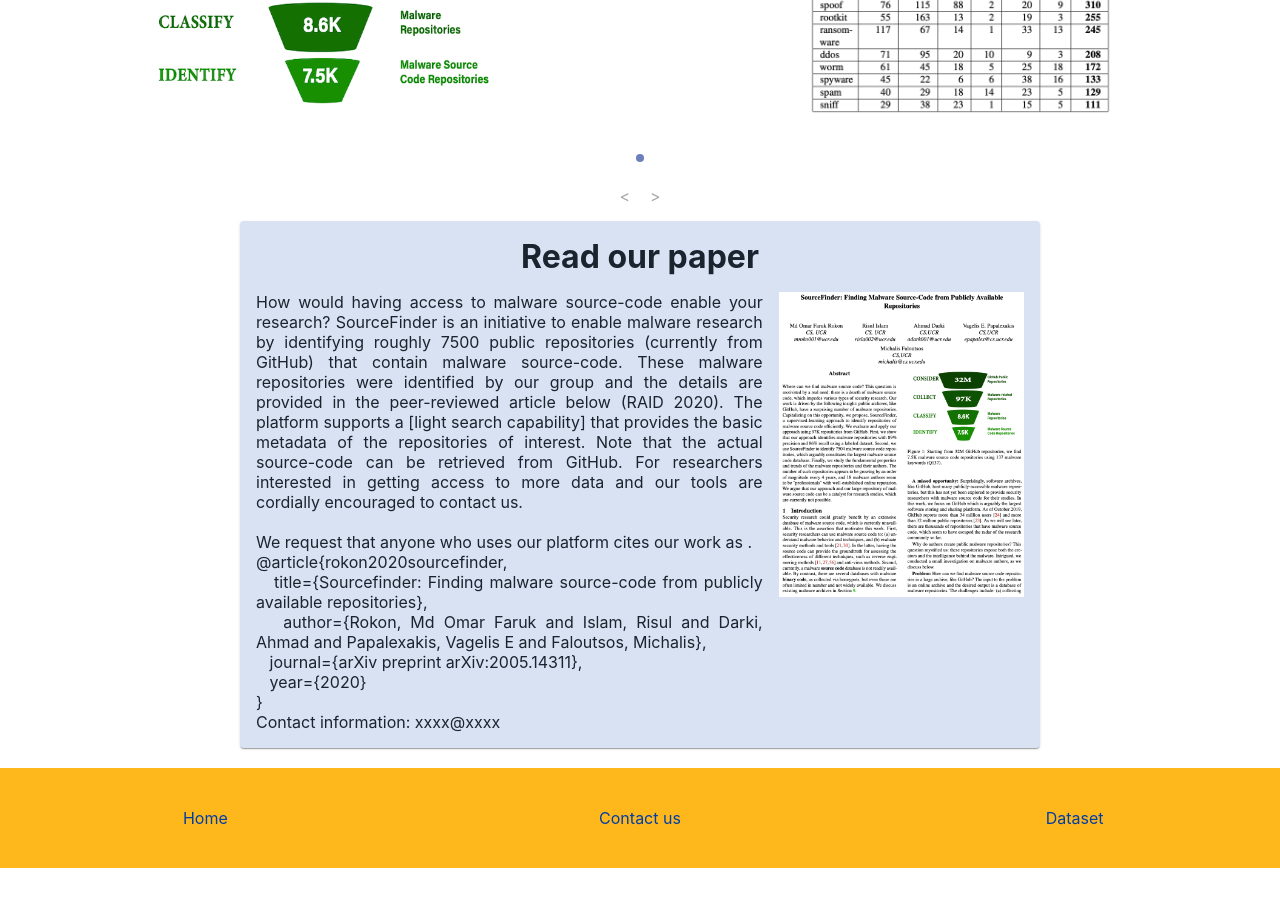
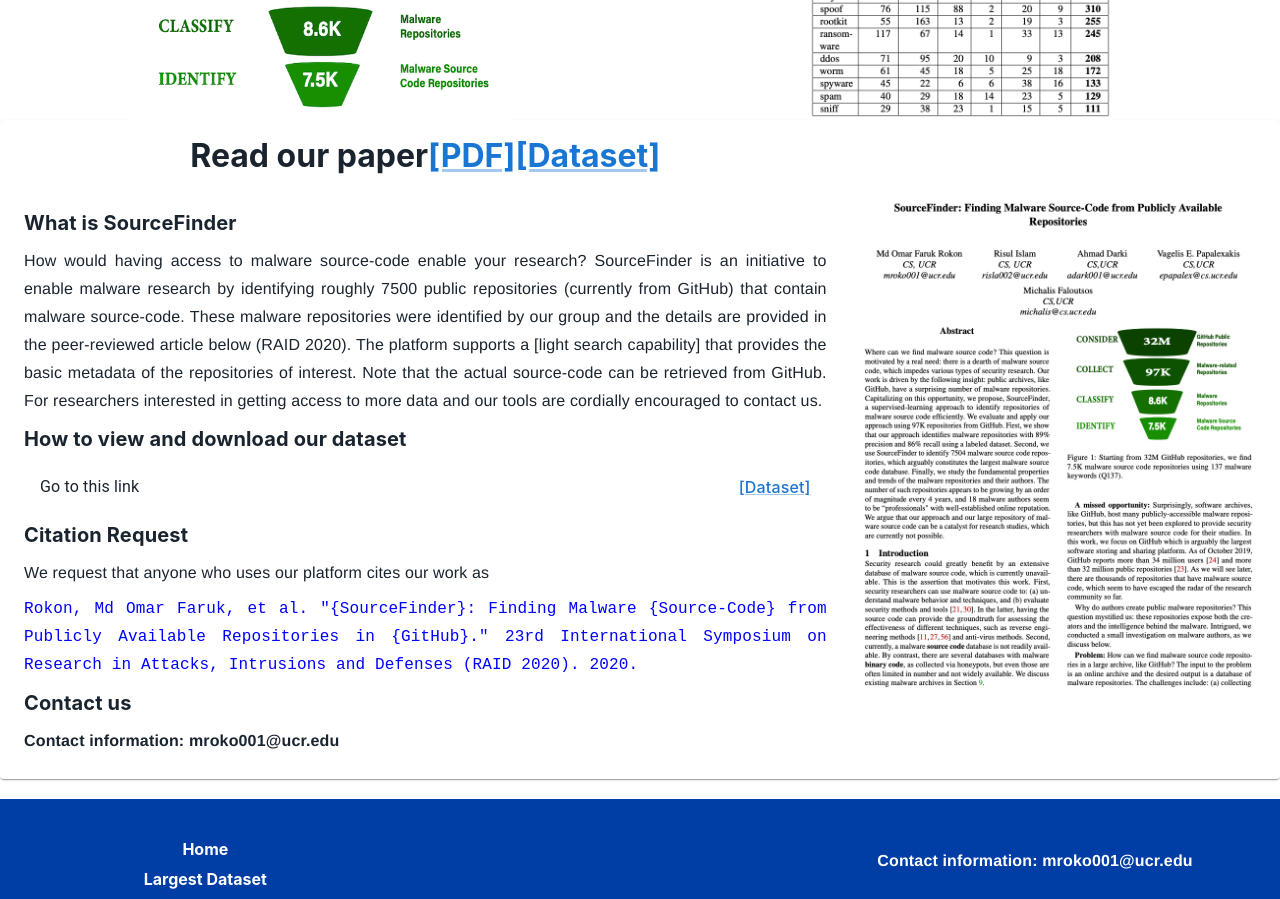
Before and after one commit to mmasu012/source_finder, a React (Create React App) app in the folder frontend/: page / in a window 1280 px wide. Shown: the part 300-1199 px from the top of the page. Before the commit the page ends 1168 px from the top, so only its background shows below. Built offline with nearby package versions, Linux system fonts and the light colour scheme.

Commit message:
home page updated

```diff
--- a/frontend/package.json
+++ b/frontend/package.json
@@ -3,6 +3,7 @@
   "version": "0.1.0",
   "private": true,
   "dependencies": {
+    "@material-ui/core": "^4.12.4",
     "@mui/lab": "^5.0.0-alpha.76",
     "@mui/x-data-grid-generator": "^5.6.1",
     "@mui/x-data-grid-pro": "^5.6.1",
@@ -20,6 +21,7 @@
     "react-bootstrap": "^2.2.1",
     "react-carousel": "^4.3.0",
     "react-dom": "^17.0.2",
+    "react-icons": "^4.3.1",
     "react-material-ui-carousel": "^3.2.0",
     "react-papaparse": "^4.0.2",
     "react-router-dom": "^6.2.2",
--- a/frontend/src/components/Dataset.js
+++ b/frontend/src/components/Dataset.js
@@ -21,7 +21,8 @@
 import { AdapterDateFns } from '@mui/x-date-pickers/AdapterDateFns';
 import { LocalizationProvider } from '@mui/x-date-pickers/LocalizationProvider';
 import { DatePicker } from '@mui/x-date-pickers/DatePicker';
-
+import ListItem from '@mui/material/ListItem';
+import ListItemText from '@mui/material/ListItemText';
 
 import {
     DataGrid,
@@ -315,6 +316,11 @@
         return `${params.row.lastupdated_date ? params.row.lastupdated_date.split('T')[0] : ''}`
     }
 
+    // Citation
+    const citationRequest = 'We request that anyone who uses our platform cites our work as';
+    const citationText = 'Rokon, Md Omar Faruk, et al. \"{SourceFinder}: Finding Malware {Source-Code} from Publicly Available Repositories in {GitHub}.\" 23rd International Symposium on Research in Attacks, Intrusions and Defenses (RAID 2020). 2020.';
+
+
     React.useEffect(() => {
         // &crdateparams=1&crdatesearch=01062017
         var url;
@@ -333,31 +339,31 @@
 
                 let fromCrDateVal = fromCreation.getDate();
                 let fromCrMonthVal = fromCreation.getMonth() + 1;
-                console.log(('0'+ fromCrDateVal).slice(-2), ('0'+ fromCrMonthVal).slice(-2), fromCreation.getFullYear() );
+                console.log(('0' + fromCrDateVal).slice(-2), ('0' + fromCrMonthVal).slice(-2), fromCreation.getFullYear());
 
                 let toCrDateVal = toCreation.getDate();
                 let toCrMonthVal = toCreation.getMonth() + 1;
-                console.log(('0'+ toCrDateVal).slice(-2), ('0'+ toCrMonthVal).slice(-2), toCreation.getFullYear() );
+                console.log(('0' + toCrDateVal).slice(-2), ('0' + toCrMonthVal).slice(-2), toCreation.getFullYear());
 
                 let fromLuDateVal = fromUpdate.getDate();
                 let fromLuMonthVal = fromUpdate.getMonth() + 1;
-                console.log(('0'+ fromLuDateVal).slice(-2), ('0'+ fromLuMonthVal).slice(-2), fromUpdate.getFullYear() );
+                console.log(('0' + fromLuDateVal).slice(-2), ('0' + fromLuMonthVal).slice(-2), fromUpdate.getFullYear());
 
                 let toLuDateVal = toUpdate.getDate();
                 let toLuMonthVal = toUpdate.getMonth() + 1;
-                console.log(('0'+ toLuDateVal).slice(-2), ('0'+ toLuMonthVal).slice(-2), toUpdate.getFullYear() );
+                console.log(('0' + toLuDateVal).slice(-2), ('0' + toLuMonthVal).slice(-2), toUpdate.getFullYear());
 
                 url = 'https://btrev003.pythonanywhere.com/sourcefinder/api/repo/?fields=' + searchFields + '&search=' + searchInput +
                     '&crdateparams=3' +
                     '&crlowerdate=' +
-                                                    ('0'+ fromCrMonthVal).slice(-2) + ('0'+ fromCrDateVal).slice(-2) + fromCreation.getFullYear() +
+                    ('0' + fromCrMonthVal).slice(-2) + ('0' + fromCrDateVal).slice(-2) + fromCreation.getFullYear() +
                     '&crupperdate=' +
-                                                    ('0'+ toCrMonthVal).slice(-2) + ('0'+ toCrDateVal).slice(-2) + toCreation.getFullYear() +
+                    ('0' + toCrMonthVal).slice(-2) + ('0' + toCrDateVal).slice(-2) + toCreation.getFullYear() +
                     '&ludateparams=3' +
                     '&lulowerdate=' +
-                                                    ('0'+ fromLuMonthVal).slice(-2) + ('0'+ fromLuDateVal).slice(-2) + fromUpdate.getFullYear() +
+                    ('0' + fromLuMonthVal).slice(-2) + ('0' + fromLuDateVal).slice(-2) + fromUpdate.getFullYear() +
                     '&luupperdate=' +
-                                                    ('0'+ toLuMonthVal).slice(-2) + ('0'+ toLuDateVal).slice(-2) + toUpdate.getFullYear();
+                    ('0' + toLuMonthVal).slice(-2) + ('0' + toLuDateVal).slice(-2) + toUpdate.getFullYear();
 
 
                 //  +
@@ -495,14 +501,50 @@
 
     }
 
-
     return (
         <div style={{ marginTop: 10 }}>
             <Stack spacing={2}
                 direction="column"
                 justifyContent="center"
                 alignItems="center">
-                {showTable && <Stack spacing={2} direction="row">
+                {showTable &&
+
+                    <Stack spacing={2}
+                    direction="column"
+                    >
+
+                        <Typography  variant="h6">
+                            <Box sx={{ fontWeight: 'bold', m: 1 }}>
+                                Instructions to view and download dataset
+                            </Box>
+                            <Typography  variant="subtitle1"  align='justify'>
+                                <Box sx={{ fontWeight: 'medium', m: 1, fontFamily: 'Helvetica' }}>
+                                    <ListItemText primary="Type search string and click SEARCH button" />
+                                    <ListItemText primary="Select SEARCH OPTIONS to define search parameters" />
+                                    <ListItemText primary="Filter results using the FILTERS button above the table header" />
+                                    <ListItemText primary="Download results using the EXPORT button" />
+                                </Box>
+                            </Typography>
+                        </Typography>
+                        <Typography  variant="h6">
+                            <Box sx={{ fontWeight: 'bold', m: 1 }}>
+                                Citation Request
+                            </Box>
+                            <Typography  variant="subtitle1"  align='justify'>
+                        <Box sx={{ fontWeight: 'medium', m: 1, fontFamily: 'Helvetica' }}>
+                            {citationRequest}
+                        </Box>
+                        <Box sx={{ color: 'blue', fontWeight: 'medium', m: 1, fontFamily: 'Monospace', width: 1000 }}>
+                            {citationText}
+                        </Box>
+                        </Typography>
+                        </Typography>
+
+
+
+
+                    <Stack spacing={2} direction="row">
+
                         <Box
                             sx={{
                                 width: 500,
@@ -535,7 +577,7 @@
                             aria-labelledby="responsive-dialog-title"
                         >
                             <DialogTitle id="responsive-dialog-title">
-                            {"Update Search Options"}
+                                {"Select Search Options"}
                             </DialogTitle>
                             <DialogContent>
                                 <Paper
@@ -646,6 +688,7 @@
 
 
                     </Stack>
+                    </Stack>
                 }
                 {(initData || loadData) && <Box sx={{ display: 'flex' }}>
                     <CircularProgress />
@@ -670,7 +713,10 @@
                             components={{ Toolbar: CustomToolbar }}
                             disableSelectionOnClick
                         />
+
                     </Box>
+
+
                 }
             </Stack>
 
--- a/frontend/src/components/Footer.js
+++ b/frontend/src/components/Footer.js
@@ -2,53 +2,33 @@
 import Grid from '@mui/material/Grid';
 import { Nav } from 'react-bootstrap';
 import { Link } from 'react-router-dom';
-import EmailRoundedIcon from '@mui/icons-material/EmailRounded';
-
+import Box from '@mui/material/Box';
+import Typography from '@mui/material/Typography';
 
 export default function Footer() {
 
 
     return (
-        <div className='site-footer' style={{ backgroundColor: '#ffb81c', marginTop: '20px', paddingTop: '40px' }}>
+        <div className='site-footer' style={{ backgroundColor: '#003da5', marginTop: '20px', paddingTop: '40px' }}>
             <Grid container rowSpacing={1} columnSpacing={{ xs: 1, sm: 2, md: 3 }}>
                 <Grid item xs={4}>
                     <div style={{textAlign:'center'}}>
-                        <Link to="/home"><Nav.Link href="/home" style={{color: "#003da5" }}>Home</Nav.Link></Link>
+                        <Link to="/home"><Nav.Link href="/home" style={{color: "white", fontWeight: 'bold' }}>Home</Nav.Link></Link>
                     </div>
-                </Grid>
-                {/* <Grid item xs={4}>
-                    <div style={{textAlign:'center'}}>
-                        <Link to="/home"><Nav.Link href="" style={{color: "#003da5" }}>Developers</Nav.Link></Link>
-                    </div>
-                </Grid> */}
-                <Grid item xs={4}>
-                    <div style={{textAlign:'center', color: "#003da5"}}>
-                        Contact us
-                    </div>
-                </Grid>
-                <Grid item xs={4}>
-                    <div style={{textAlign:'center'}}>
-                        <Link to="/dataset"><Nav.Link href="/dataset" style={{color: "#003da5" }}>Dataset</Nav.Link></Link>
-                    </div>
-                </Grid>
-                {/* <Grid item xs={4}>
-                    <div style={{textAlign:'center'}}>
-                        <Link to="/home"><Nav.Link href="" style={{color: "#003da5" }}>About</Nav.Link></Link>
-                    </div>
-                </Grid> */}
-                {/* <Grid item xs={4}>
-                    <div style={{textAlign:'center', color: "#003da5"}}>
-                        <div><EmailRoundedIcon /> </div>
+                    <div style={{textAlign:'center', marginTop: '10px'}}>
+                        <Link to="/dataset"><Nav.Link href="/home" style={{color: "white", fontWeight: 'bold' }}>Largest Dataset</Nav.Link></Link>
                     </div>
                 </Grid>
                 <Grid item xs={4}></Grid>
-                <Grid item xs={4}></Grid>
                 <Grid item xs={4}>
-                    <div style={{textAlign:'center', color: "#003da5"}}>info@maverics.io</div>
+                    <div style={{textAlign:'center'}}>
+                        <Typography  variant="subtitle1"  align='justify'>
+                            <Box sx={{ color: 'white', fontWeight: 'bold', m: 1, fontFamily: 'Helvetica' }}>
+                                {"Contact information: mroko001@ucr.edu"}
+                            </Box>
+                        </Typography>
+                    </div>
                 </Grid>
-                <Grid item xs={4}></Grid>
-                <Grid item xs={4}></Grid>
-                <Grid item xs={4}></Grid> */}
 
             </Grid>
         </div>
--- a/frontend/src/components/Header.js
+++ b/frontend/src/components/Header.js
@@ -4,6 +4,7 @@
 import { Navbar, Nav, Container } from 'react-bootstrap';
 import { Link, useNavigate } from 'react-router-dom';
 import './Styles.scss';
+import { Grid } from '@material-ui/core';
 
 function Header() {
 
@@ -20,7 +21,11 @@
 
   // const { currency, setCurrency } = CryptoState()
 
-  return (<Container>
+  return (
+
+    <Grid container >
+      <Grid item xs={12} >
+
         <Navbar className="header">
 
 
@@ -28,14 +33,15 @@
           <Navbar.Brand className='logo' onClick={Homepage}>SourceFinder</Navbar.Brand>
 
           <Nav className="Nav">
-        <Link to="/dataset"><Nav.Link href="/dataset" style={{ margin: "10px", color: "white" }}>Dataset</Nav.Link></Link>
+            <Link to="/dataset"><Nav.Link href="/dataset" style={{ margin: "10px", color: "white", fontWeight: "bold" }}>Largest Dataset</Nav.Link></Link>
             {/* <Link to='/home'><Nav.Link href="" style={{ margin: "10px", color: "white" }}>Developers</Nav.Link></Link>
         <Link to='/home'><Nav.Link href="" style={{ margin: "10px", color: "white" }}>About</Nav.Link></Link> */}
           </Nav>
 
         </Navbar>
-
-  </Container>);
+      </Grid>
+    </Grid>
+  );
 }
 
 export default Header;
--- a/frontend/src/components/HomePage.js
+++ b/frontend/src/components/HomePage.js
@@ -6,25 +6,28 @@
 import '../App.scss';
 import Grid from '@mui/material/Grid';
 import PaperInfo from './PaperInfo';
+import Box from '@mui/material/Box';
 
 export default function HomePage() {
 
+    return (
+        <Grid container >
+            <Grid item xs={12} >
+                <Card style={{ borderRadius: 0, boxShadow: 'none'}}>
+                    <CardContent style={{ backgroundColor:'white' }}>
 
-    return (
-        <div>
-            <div>
-                <Card style={{ borderRadius: 0, boxShadow: 'none'}}>
-                    <CardContent style={{ backgroundColor:'#E1F3F8' }}>
-                        <Typography gutterBottom variant="h4" component="div" align='center'>
-                        Welcome to the largest reference database of malware source-code
+                        <Typography  variant="h4"  align='center'>
+                        <Box sx={{ fontWeight: 'bold', m: 1 }}>
+                            Welcome to the largest reference database of malware source-code
+                        </Box>
                         </Typography>
                     </CardContent>
                     <ImageSlider />
                 </Card>
-            </div>
-            <div>
+            </Grid>
+            <Grid item xs={12} >
                 <PaperInfo />
-            </div>
-        </div>
+            </Grid>
+        </Grid>
     );
 };
--- a/frontend/src/components/ImageSlider.js
+++ b/frontend/src/components/ImageSlider.js
@@ -35,13 +35,15 @@
 
   render() {
     return (
-      <div>
+      <div >
         <AliceCarousel
         items={this.state.galleryItems}
         responsive={this.responsive}
         autoPlay
         autoPlayInterval={3000}
-        mouseTrackingEnabled={true}
+        disableDotsControls
+        disableButtonsControls
+        // mouseTrackingEnabled={true}
 
         />
       </div>
--- a/frontend/src/components/PaperInfo.js
+++ b/frontend/src/components/PaperInfo.js
@@ -5,6 +5,10 @@
 import Typography from '@mui/material/Typography';
 import ButtonBase from '@mui/material/ButtonBase';
 import Image from '../Images/first_page.png';
+import Link from '@mui/material/Link';
+import Box from '@mui/material/Box';
+import ListItem from '@mui/material/ListItem';
+import ListItemText from '@mui/material/ListItemText';
 
 const Img = styled('img')({
     margin: 'auto',
@@ -34,16 +38,10 @@
                 'in the peer-reviewed article below (RAID 2020). The platform supports a [light search capability] ' +
                 'that provides the basic metadata of the repositories of interest. Note that the actual source-code ' +
                 'can be retrieved from GitHub. For researchers interested in getting access to more data and our ' +
-                'tools are cordially encouraged to contact us. \n' +
-                '\n' +
-                'We request that anyone who uses our platform cites our work as .\n' +
-                '@article{rokon2020sourcefinder,\n' +
-                    '   title={Sourcefinder: Finding malware source-code from publicly available repositories}, \n' +
-                    '   author={Rokon, Md Omar Faruk and Islam, Risul and Darki, Ahmad and Papalexakis, Vagelis E and Faloutsos, Michalis},\n' +
-                    '   journal={arXiv preprint arXiv:2005.14311},\n' +
-                    '   year={2020}\n' +
-                  '}\n' +
-                'Contact information: xxxx@xxxx';
+                'tools are cordially encouraged to contact us. \n';
+
+const citationRequest = 'We request that anyone who uses our platform cites our work as';
+const citationText = 'Rokon, Md Omar Faruk, et al. \"{SourceFinder}: Finding Malware {Source-Code} from Publicly Available Repositories in {GitHub}.\" 23rd International Symposium on Research in Attacks, Intrusions and Defenses (RAID 2020). 2020.';
 
 export default function PaperInfo() {
     return (
@@ -51,29 +49,84 @@
             sx={{
                 p: 2,
                 margin: 'auto',
-                maxWidth: 800,
+                maxWidth: '100%',
                 flexGrow: 1,
-                backgroundColor: (theme) =>
-                '#003da526'
+                // backgroundColor: (theme) =>
+                // '#003da526'
             }}
         >
 
             <Grid container spacing={2}>
-                <Grid item xs={12}>
+                <Grid item xs={8}>
                     <div style={{ textAlign: 'center' }}>
-                        <h1>Read our paper</h1>
+                        <h1>Read our paper
+                        <Link href={"https://www.usenix.org/system/files/raid20-rokon.pdf"} target={"_blank"} rel="noreferrer noopener">
+                            [PDF]
+                        </Link>
+                        <Link href='/dataset' target={"_blank"} rel="noreferrer noopener">
+                            [Dataset]
+                        </Link>
+                        </h1>
                     </div>
                 </Grid>
+                <Grid item xs={4}></Grid>
                 <Grid item xs={8}>
                     <div style={{ textAlign: 'justify', whiteSpace: 'pre-wrap' }}>
-                        <p>
-                            {text}
-                        </p>
+                        <Typography  variant="h6">
+                            <Box sx={{ fontWeight: 'bold', m: 1 }}>
+                                What is SourceFinder
+                            </Box>
+                        </Typography>
+                        <Typography  variant="subtitle1"  align='justify'>
+                            <Box sx={{ fontWeight: 'medium', m: 1, fontFamily: 'Helvetica' }}>
+                                {text}
+                            </Box>
+                        </Typography>
+                        <Typography  variant="h6">
+                            <Box sx={{ fontWeight: 'bold', m: 1 }}>
+                                How to view and download our dataset
+                            </Box>
+                        </Typography>
+                        <Typography  variant="subtitle1"  align='justify'>
+                            <Box sx={{ fontWeight: 'medium', m: 1, fontFamily: 'Helvetica' }}>
+                            <ListItem component="a" >
+                                <ListItemText primary="Go to this link" />
+                                <Link href='/dataset' target={"_blank"} rel="noreferrer noopener">
+                                    [Dataset]
+                                </Link>
+                            </ListItem>
+                            </Box>
+                        </Typography>
+                        <Typography  variant="h6">
+                            <Box sx={{ fontWeight: 'bold', m: 1 }}>
+                                Citation Request
+                            </Box>
+                        </Typography>
+                        <Typography  variant="subtitle1"  align='justify'>
+                            <Box sx={{ fontWeight: 'medium', m: 1, fontFamily: 'Helvetica' }}>
+                                {citationRequest}
+                            </Box>
+                            <Box sx={{ color: 'blue', fontWeight: 'medium', m: 1, fontFamily: 'Monospace' }}>
+                                {citationText}
+                            </Box>
+                        </Typography>
+                        <Typography  variant="h6">
+                            <Box sx={{ fontWeight: 'bold', m: 1 }}>
+                                Contact us
+                            </Box>
+                        </Typography>
+                        <Typography  variant="subtitle1"  align='justify'>
+                            <Box sx={{ fontWeight: 'bold', m: 1, fontFamily: 'Helvetica' }}>
+                                {"Contact information: mroko001@ucr.edu"}
+                            </Box>
+                        </Typography>
                     </div>
                 </Grid>
                 <Grid item xs={4}>
                     <ButtonBase >
-                        <Img alt="complex" src={Image} />
+                        <Link href={"https://www.usenix.org/system/files/raid20-rokon.pdf"} target={"_blank"} rel="noreferrer noopener">
+                            <Img alt="complex" src={Image} />
+                        </Link>
                     </ButtonBase>
                 </Grid>
             </Grid>
--- a/frontend/src/components/Styles.scss
+++ b/frontend/src/components/Styles.scss
@@ -63,7 +63,7 @@
     .Nav{
         display: flex;
         text-decoration: none;
-        display: none;
+        // display: none;
     }
 
 
```
Also changed, not shown: 1 other file (tests, documents, lock files or other folders). Lines whose indentation alone changed are shown as unchanged.
